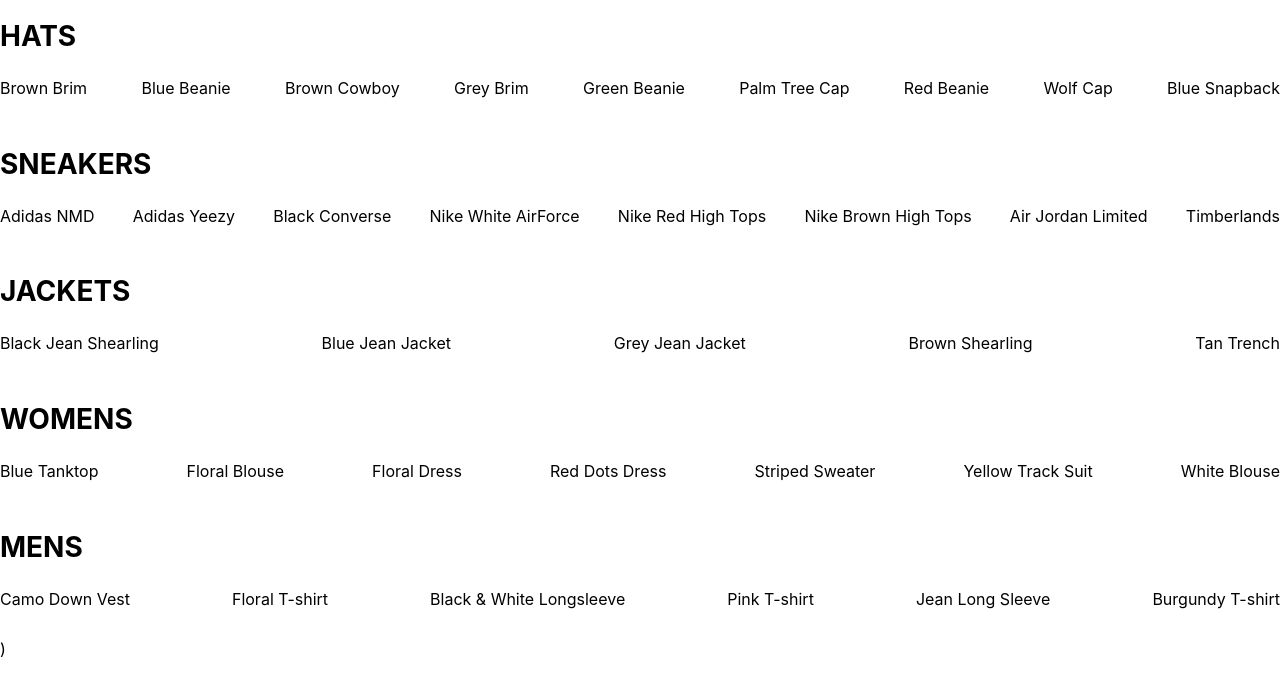
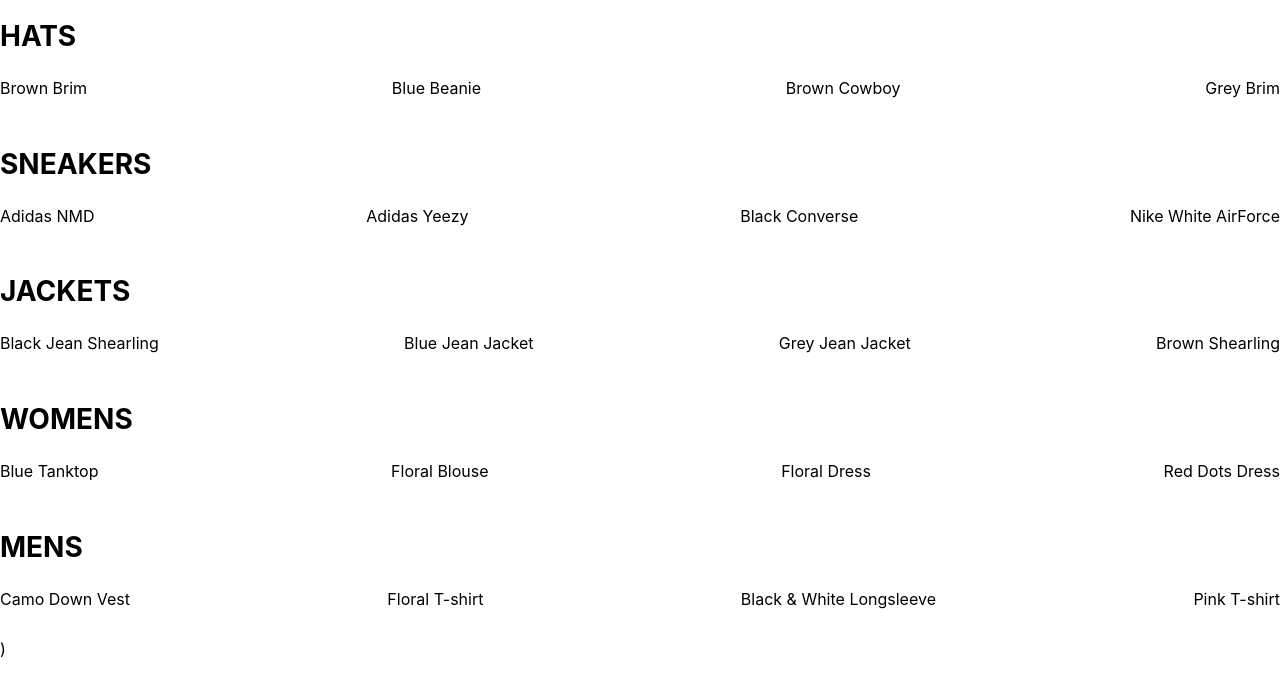
Before and after one commit to yash-jp/e-commerce-with-cart, a React (Create React App) app: page /shop in a window 1280 px wide. Shown: the top 696 px of the page. Built offline with nearby package versions, Linux system fonts and the light colour scheme.

Commit message:
4 items inside the collection-preview

```diff
--- a/src/components/collection-preview/collection-preview.component.jsx
+++ b/src/components/collection-preview/collection-preview.component.jsx
@@ -6,7 +6,9 @@ const CollectionPreview = ({title,items})=>{
     <div className='collection-preview'>
       <h1 className='title'>{title.toUpperCase()}</h1>
       <div className='preview'>
-        {items.map((item)=>(
+        {items
+        .filter((item,idx)=>idx<4)
+        .map((item)=>(
           <div key={item.id}>
             {item.name}
           </div>
```
